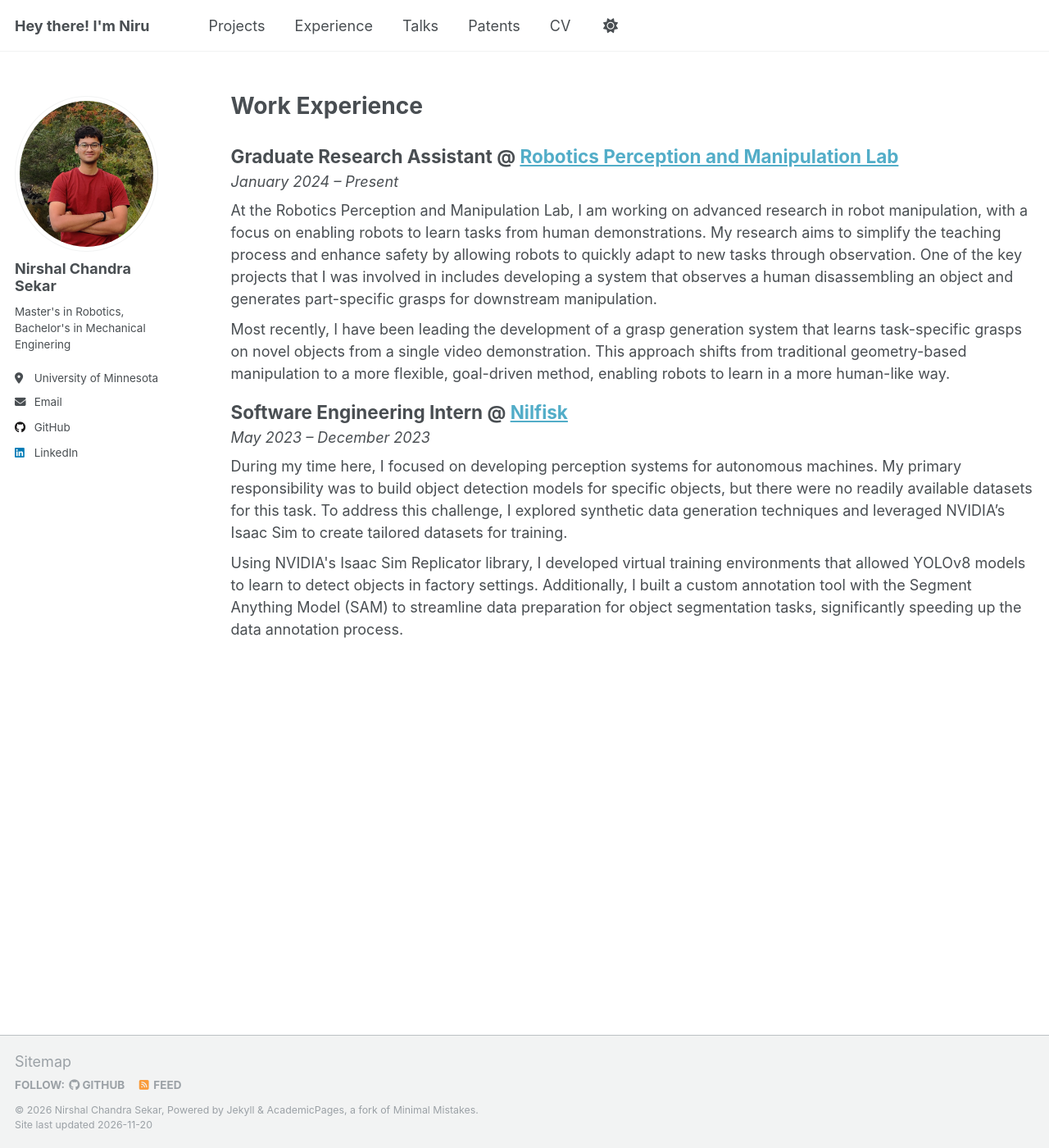
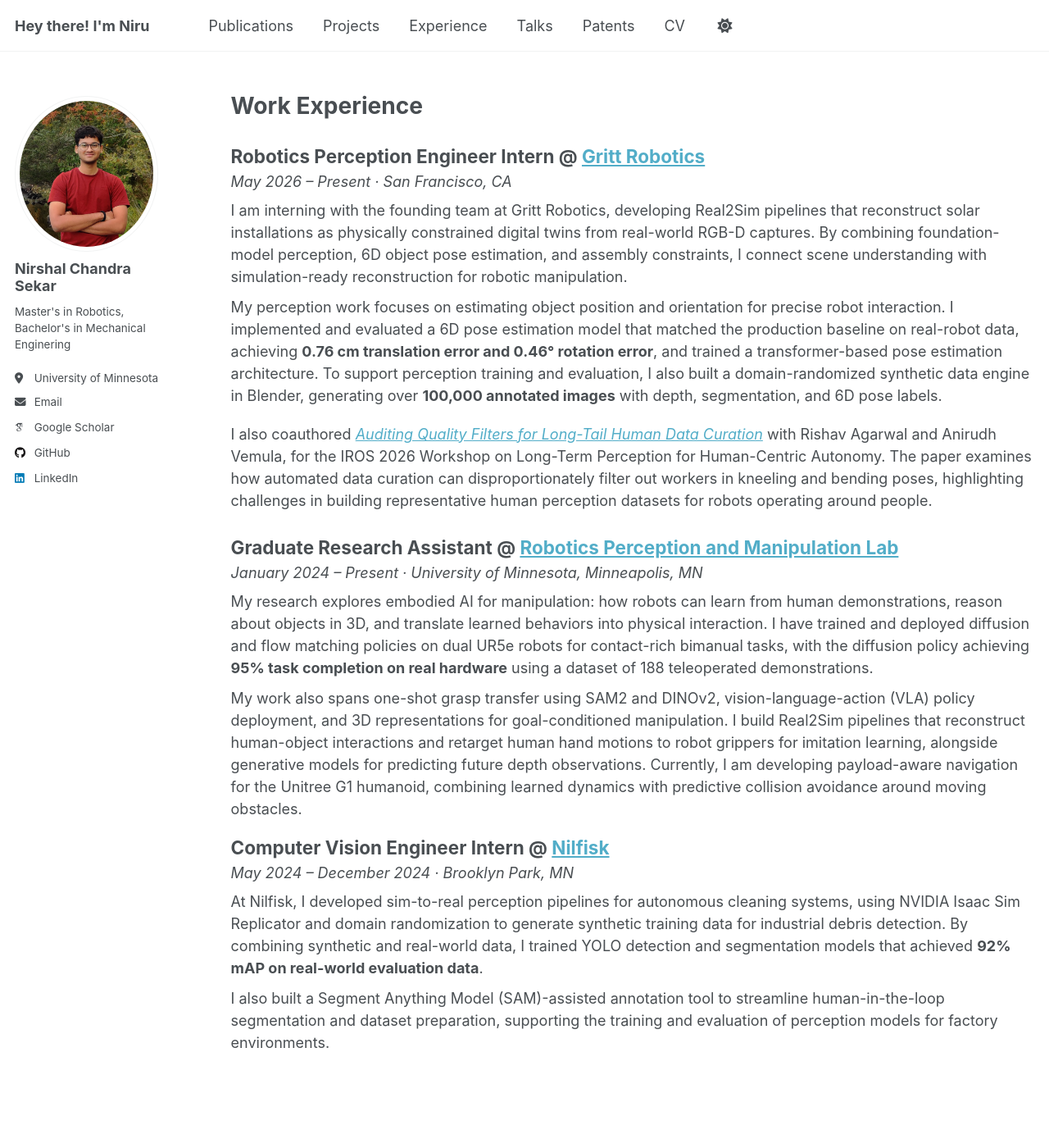
Before and after one commit to NirshalChandraSekar/NirshalChandraSekar.github.io, a Jekyll site: the page built from _pages/portfolio.md, in a window 1280 px wide and 1400 px high. Shown: the whole window at 82% size. Built offline with Jekyll 4.4.1, drawn with Linux system fonts in a browser that asks for light colours; some web fonts are replaced.

Commit message:
Update research profile, experience, publications, and resume

```diff
--- a/_config.yml
+++ b/_config.yml
@@ -33,7 +33,7 @@ author:
 
   # Academic websites
   arxiv            : # URL - Update with the correct link to your profile
-  googlescholar    : #"https://scholar.google.com/citations?user=PS_CX0AAAAAJ"
+  googlescholar    : "https://scholar.google.com/citations?user=zjLrZw4AAAAJ&hl=en&oi=ao"
   impactstory      : # URL
   orcid            : #"http://orcid.org/yourorcidurl"
   semantic         : # URL
@@ -158,6 +158,11 @@ include:
   - _pages
   - files
 exclude:
+  # Academic Pages sample publications; retain source files without publishing them.
+  - _publications/2009-10-01-paper-title-number-1.md
+  - _publications/2010-10-01-paper-title-number-2.md
+  - _publications/2015-10-01-paper-title-number-3.md
+  - _publications/2024-02-17-paper-title-number-4.md
   - "*.sublime-project"
   - "*.sublime-workspace"
   - .asset-cache
--- a/_data/navigation.yml
+++ b/_data/navigation.yml
@@ -8,8 +8,8 @@
 #      Markdown formatted page while the second is generated using JSON.
 
 main:
-  # - title: "Publications"
-  #   url: /publications/
+  - title: "Publications"
+    url: /publications/
 
   - title: "Projects"
     url: /projects/
--- a/_pages/portfolio.md
+++ b/_pages/portfolio.md
@@ -9,35 +9,55 @@ author_profile: true
 # Work Experience
 
 <h2 style="margin-top: 30px; margin-bottom: 4px;">
+  Robotics Perception Engineer Intern @
+  <a href="https://www.gritt.ai">Gritt Robotics</a>
+</h2>
+<p style="margin-top: 0; margin-bottom: 8px;">
+  <em>May 2026 – Present · San Francisco, CA</em>
+</p>
+
+<p style="margin-top: 0; margin-bottom: 10px;">
+  I am interning with the founding team at Gritt Robotics, developing Real2Sim pipelines that reconstruct solar installations as physically constrained digital twins from real-world RGB-D captures. By combining foundation-model perception, 6D object pose estimation, and assembly constraints, I connect scene understanding with simulation-ready reconstruction for robotic manipulation.
+</p>
+
+<p style="margin-top: 0; margin-bottom: 20px;">
+  My perception work focuses on estimating object position and orientation for precise robot interaction. I implemented and evaluated a 6D pose estimation model that matched the production baseline on real-robot data, achieving <strong>0.76 cm translation error and 0.46&deg; rotation error</strong>, and trained a transformer-based pose estimation architecture. To support perception training and evaluation, I also built a domain-randomized synthetic data engine in Blender, generating over <strong>100,000 annotated images</strong> with depth, segmentation, and 6D pose labels.
+</p>
+
+<p style="margin-top: 0; margin-bottom: 20px;">
+  I also coauthored <a href="https://arxiv.org/abs/2609.31896"><em>Auditing Quality Filters for Long-Tail Human Data Curation</em></a> with Rishav Agarwal and Anirudh Vemula, for the IROS 2026 Workshop on Long-Term Perception for Human-Centric Autonomy. The paper examines how automated data curation can disproportionately filter out workers in kneeling and bending poses, highlighting challenges in building representative human perception datasets for robots operating around people.
+</p>
+
+<h2 style="margin-top: 30px; margin-bottom: 4px;">
   Graduate Research Assistant @
   <a href="https://rpm-lab.github.io">Robotics Perception and Manipulation Lab</a>
 </h2>
 <p style="margin-top: 0; margin-bottom: 8px;">
-  <em>January 2024 – Present</em>
+  <em>January 2024 – Present · University of Minnesota, Minneapolis, MN</em>
 </p>
 
 <p style="margin-top: 0; margin-bottom: 10px;">
-  At the Robotics Perception and Manipulation Lab, I am working on advanced research in robot manipulation, with a focus on enabling robots to learn tasks from human demonstrations. My research aims to simplify the teaching process and enhance safety by allowing robots to quickly adapt to new tasks through observation. One of the key projects that I was involved in includes developing a system that observes a human disassembling an object and generates part-specific grasps for downstream manipulation.
+  My research explores embodied AI for manipulation: how robots can learn from human demonstrations, reason about objects in 3D, and translate learned behaviors into physical interaction. I have trained and deployed diffusion and flow matching policies on dual UR5e robots for contact-rich bimanual tasks, with the diffusion policy achieving <strong>95% task completion on real hardware</strong> using a dataset of 188 teleoperated demonstrations.
 </p>
 
 <p style="margin-top: 0; margin-bottom: 20px;">
-  Most recently, I have been leading the development of a grasp generation system that learns task-specific grasps on novel objects from a single video demonstration. This approach shifts from traditional geometry-based manipulation to a more flexible, goal-driven method, enabling robots to learn in a more human-like way.
+  My work also spans one-shot grasp transfer using SAM2 and DINOv2, vision-language-action (VLA) policy deployment, and 3D representations for goal-conditioned manipulation. I build Real2Sim pipelines that reconstruct human-object interactions and retarget human hand motions to robot grippers for imitation learning, alongside generative models for predicting future depth observations. Currently, I am developing payload-aware navigation for the Unitree G1 humanoid, combining learned dynamics with predictive collision avoidance around moving obstacles.
 </p>
 
 
 
 <h2 style="margin-top: 0; margin-bottom: 4px;">
-  Software Engineering Intern @
+  Computer Vision Engineer Intern @
   <a href="https://www.nilfisk.com/global/">Nilfisk</a>
 </h2>
 <p style="margin-top: 0; margin-bottom: 8px;">
-  <em>May 2023 – December 2023</em>
+  <em>May 2024 – December 2024 · Brooklyn Park, MN</em>
 </p>
 
 <p style="margin-top: 0; margin-bottom: 10px;">
-  During my time here, I focused on developing perception systems for autonomous machines. My primary responsibility was to build object detection models for specific objects, but there were no readily available datasets for this task. To address this challenge, I explored synthetic data generation techniques and leveraged NVIDIA’s Isaac Sim to create tailored datasets for training.
+  At Nilfisk, I developed sim-to-real perception pipelines for autonomous cleaning systems, using NVIDIA Isaac Sim Replicator and domain randomization to generate synthetic training data for industrial debris detection. By combining synthetic and real-world data, I trained YOLO detection and segmentation models that achieved <strong>92% mAP on real-world evaluation data</strong>.
 </p>
 
 <p style="margin-top: 0;">
-  Using NVIDIA's Isaac Sim Replicator library, I developed virtual training environments that allowed YOLOv8 models to learn to detect objects in factory settings. Additionally, I built a custom annotation tool with the Segment Anything Model (SAM) to streamline data preparation for object segmentation tasks, significantly speeding up the data annotation process.
+  I also built a Segment Anything Model (SAM)-assisted annotation tool to streamline human-in-the-loop segmentation and dataset preparation, supporting the training and evaluation of perception models for factory environments.
 </p>
```
Also changed, not shown: _pages/about.md (+9 -7 lines), _pages/publications.md (+21 -4 lines), 1 other file.
